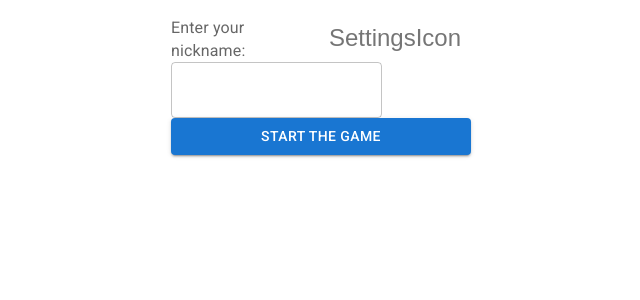
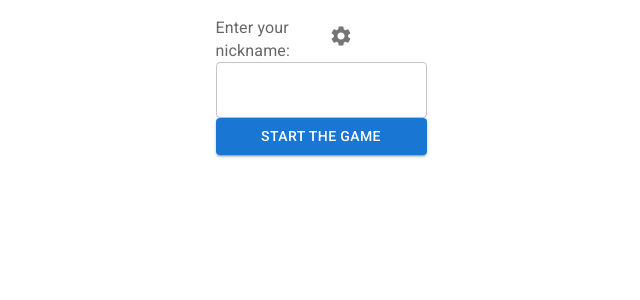
Before and after one commit to Wisien999/IO-AGH-2023, a React (Create React App) app in the folder photo-game-front/: page /start in a window 1280 px wide. Shown: the top 300 px of the page, without its empty margins (319-959 px from the left). Built offline with nearby package versions, Linux system fonts and the light colour scheme.

Commit message:
add outlet

```diff
--- a/photo-game-front/src/views/Start.tsx
+++ b/photo-game-front/src/views/Start.tsx
@@ -1,8 +1,9 @@
-import {useNavigate} from "react-router-dom";
+import {Outlet, useNavigate} from "react-router-dom";
 import {Button, FormControl, FormLabel, Grid, IconButton, TextField} from "@mui/material";
 import {useState, useContext} from "react";
 import {fetchApi} from "../utils/fetchApi";
 import {useNickname} from '../contexts/NicknameContext'
+import SettingsIcon from '@mui/icons-material/Settings';
 
 function Start() {
     const navigate = useNavigate();
@@ -19,7 +20,7 @@ function Start() {
         // get game id
         const r = await fetchApi('/');
 
-        navigate("/game/" + r);
+        navigate("/game/");
       };
 
     return (
@@ -30,7 +31,9 @@ function Start() {
                         <FormLabel>Enter your nickname:</FormLabel>
                     </Grid>
                     <Grid item xs={6}>
-                        <IconButton>SettingsIcon</IconButton>
+                        <IconButton>
+                            <SettingsIcon/>
+                        </IconButton>
                     </Grid>
                 </Grid>
                 <Grid item xs={12}>
@@ -41,6 +44,7 @@ function Start() {
                     fullWidth={true}>Start the game</Button>
                 </Grid>
             </FormControl>
+            <Outlet/>
         </Grid>
     )
 }
```
